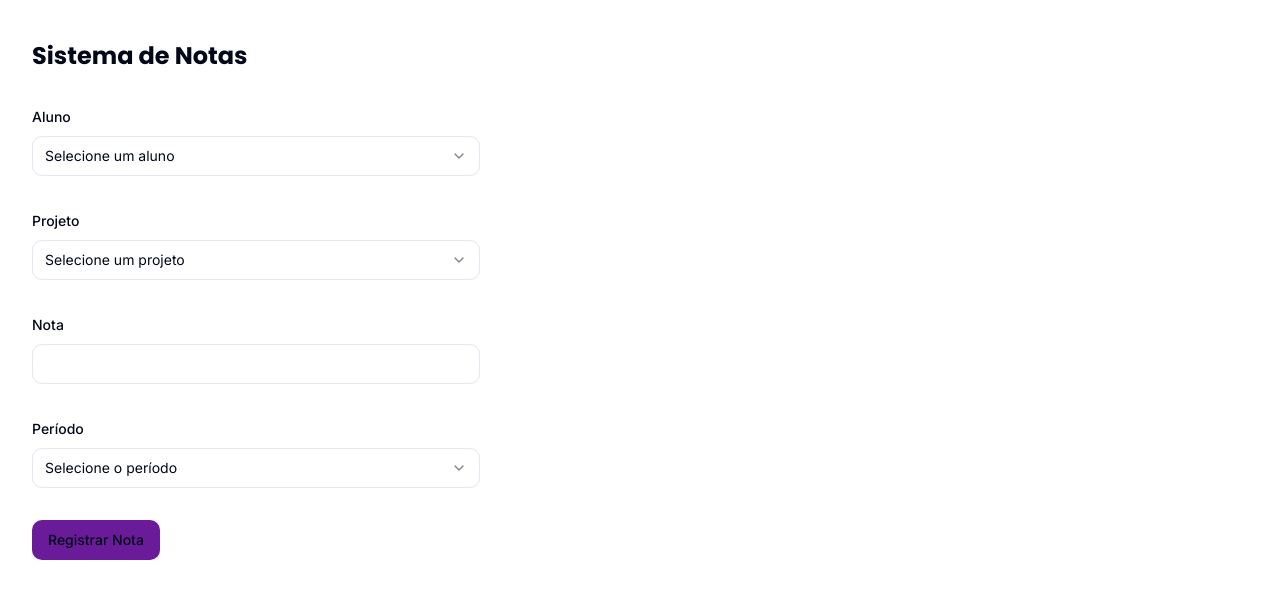
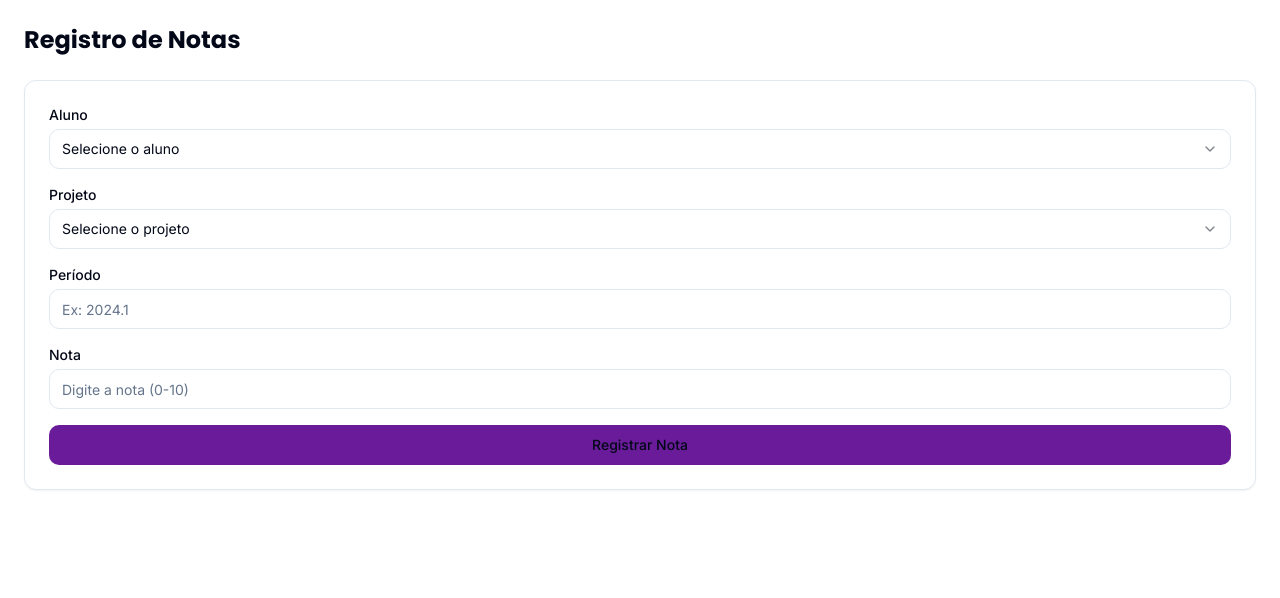
Before and after one commit to bamba-cr/ibc-54c44e5d, a React (Vite) app: page /notas in a window 1280 px wide. Shown: the top 598 px of the page. Built offline with nearby package versions, Linux system fonts and the light colour scheme.

Commit message:
Add new pages and components
Implemented additional pages and components as specified in the prompt.
[skip gpt_engineer]

```diff
--- a/src/pages/Notas.tsx
+++ b/src/pages/Notas.tsx
@@ -1,15 +1,6 @@
-import { zodResolver } from "@hookform/resolvers/zod";
-import { useForm } from "react-hook-form";
-import * as z from "zod";
+import { useState } from "react";
+import { useToast } from "@/hooks/use-toast";
 import { Button } from "@/components/ui/button";
-import {
-  Form,
-  FormControl,
-  FormField,
-  FormItem,
-  FormLabel,
-  FormMessage,
-} from "@/components/ui/form";
 import { Input } from "@/components/ui/input";
 import {
   Select,
@@ -18,143 +9,119 @@ import {
   SelectTrigger,
   SelectValue,
 } from "@/components/ui/select";
-import { useToast } from "@/hooks/use-toast";
+import { Card } from "@/components/ui/card";
 
-const formSchema = z.object({
-  studentId: z.string().min(1, "Selecione um aluno"),
-  project: z.string().min(1, "Selecione um projeto"),
-  grade: z.string().min(1, "Nota é obrigatória"),
-  period: z.string().min(1, "Período é obrigatório"),
+const Notas = () => {
+  const { toast } = useToast();
+  const [selectedStudent, setSelectedStudent] = useState("");
+  const [selectedProject, setSelectedProject] = useState("");
+  const [grade, setGrade] = useState("");
+  const [period, setPeriod] = useState("");
+
+  const handleSubmit = (e: React.FormEvent) => {
+    e.preventDefault();
+
+    // Validate grade
+    const numericGrade = parseFloat(grade);
+    if (isNaN(numericGrade) || numericGrade < 0 || numericGrade > 10) {
+      toast({
+        title: "Erro",
+        description: "A nota deve ser um número entre 0 e 10",
+        variant: "destructive",
+      });
+      return;
+    }
+
+    // Mock API call
+    console.log({
+      student: selectedStudent,
+      project: selectedProject,
+      grade: numericGrade,
+      period,
     });
 
-// Mock data - substituir por dados reais do backend
-const mockStudents = [
-  { id: "1", name: "João Silva" },
-  { id: "2", name: "Maria Santos" },
-];
-
-const projects = [
-  { id: "capoeira", label: "Capoeira" },
-  { id: "futebol", label: "Futebol" },
-  { id: "judo", label: "Judô" },
-  { id: "musica", label: "Música" },
-  { id: "informatica", label: "Informática" },
-  { id: "zumba", label: "Zumba" },
-  { id: "reforco", label: "Reforço Escolar" },
-];
-
-export default function NotasPage() {
-  const { toast } = useToast();
-  const form = useForm<z.infer<typeof formSchema>>({
-    resolver: zodResolver(formSchema),
+    toast({
+      title: "Sucesso!",
+      description: "Nota registrada com sucesso",
     });
 
-  function onSubmit(values: z.infer<typeof formSchema>) {
-    console.log(values);
-    toast({
-      title: "Nota registrada!",
-      description: "A nota foi registrada com sucesso.",
-    });
-    form.reset();
-  }
+    // Reset form
+    setGrade("");
+    setPeriod("");
+  };
 
   return (
-    <div className="container mx-auto py-10">
-      <h1 className="text-2xl font-bold mb-8">Sistema de Notas</h1>
+    <div className="container mx-auto p-6">
+      <h1 className="text-2xl font-bold mb-6">Registro de Notas</h1>
 
-      <Form {...form}>
-        <form onSubmit={form.handleSubmit(onSubmit)} className="space-y-8 max-w-md">
-          <FormField
-            control={form.control}
-            name="studentId"
-            render={({ field }) => (
-              <FormItem>
-                <FormLabel>Aluno</FormLabel>
-                <Select onValueChange={field.onChange} defaultValue={field.value}>
-                  <FormControl>
+      <Card className="p-6">
+        <form onSubmit={handleSubmit} className="space-y-4">
+          <div>
+            <label className="block text-sm font-medium mb-1">Aluno</label>
+            <Select
+              value={selectedStudent}
+              onValueChange={setSelectedStudent}
+            >
               <SelectTrigger>
-                      <SelectValue placeholder="Selecione um aluno" />
+                <SelectValue placeholder="Selecione o aluno" />
               </SelectTrigger>
-                  </FormControl>
               <SelectContent>
-                    {mockStudents.map((student) => (
-                      <SelectItem key={student.id} value={student.id}>
-                        {student.name}
-                      </SelectItem>
-                    ))}
+                <SelectItem value="1">João Silva</SelectItem>
+                <SelectItem value="2">Maria Santos</SelectItem>
+                <SelectItem value="3">Pedro Oliveira</SelectItem>
               </SelectContent>
             </Select>
-                <FormMessage />
-              </FormItem>
-            )}
-          />
+          </div>
 
-          <FormField
-            control={form.control}
-            name="project"
-            render={({ field }) => (
-              <FormItem>
-                <FormLabel>Projeto</FormLabel>
-                <Select onValueChange={field.onChange} defaultValue={field.value}>
-                  <FormControl>
+          <div>
+            <label className="block text-sm font-medium mb-1">Projeto</label>
+            <Select
+              value={selectedProject}
+              onValueChange={setSelectedProject}
+            >
               <SelectTrigger>
-                      <SelectValue placeholder="Selecione um projeto" />
+                <SelectValue placeholder="Selecione o projeto" />
               </SelectTrigger>
-                  </FormControl>
               <SelectContent>
-                    {projects.map((project) => (
-                      <SelectItem key={project.id} value={project.id}>
-                        {project.label}
-                      </SelectItem>
-                    ))}
+                <SelectItem value="capoeira">Capoeira</SelectItem>
+                <SelectItem value="musica">Música</SelectItem>
+                <SelectItem value="danca">Dança</SelectItem>
               </SelectContent>
             </Select>
-                <FormMessage />
-              </FormItem>
-            )}
+          </div>
+
+          <div>
+            <label className="block text-sm font-medium mb-1">Período</label>
+            <Input
+              type="text"
+              placeholder="Ex: 2024.1"
+              value={period}
+              onChange={(e) => setPeriod(e.target.value)}
+              required
             />
+          </div>
 
-          <FormField
-            control={form.control}
-            name="grade"
-            render={({ field }) => (
-              <FormItem>
-                <FormLabel>Nota</FormLabel>
-                <FormControl>
-                  <Input type="number" min="0" max="10" step="0.5" {...field} />
-                </FormControl>
-                <FormMessage />
-              </FormItem>
-            )}
+          <div>
+            <label className="block text-sm font-medium mb-1">Nota</label>
+            <Input
+              type="number"
+              min="0"
+              max="10"
+              step="0.1"
+              placeholder="Digite a nota (0-10)"
+              value={grade}
+              onChange={(e) => setGrade(e.target.value)}
+              required
             />
+          </div>
 
-          <FormField
-            control={form.control}
-            name="period"
-            render={({ field }) => (
-              <FormItem>
-                <FormLabel>Período</FormLabel>
-                <Select onValueChange={field.onChange} defaultValue={field.value}>
-                  <FormControl>
-                    <SelectTrigger>
-                      <SelectValue placeholder="Selecione o período" />
-                    </SelectTrigger>
-                  </FormControl>
-                  <SelectContent>
-                    <SelectItem value="1">1º Bimestre</SelectItem>
-                    <SelectItem value="2">2º Bimestre</SelectItem>
-                    <SelectItem value="3">3º Bimestre</SelectItem>
-                    <SelectItem value="4">4º Bimestre</SelectItem>
-                  </SelectContent>
-                </Select>
-                <FormMessage />
-              </FormItem>
-            )}
-          />
-
-          <Button type="submit">Registrar Nota</Button>
+          <Button type="submit" className="w-full">
+            Registrar Nota
+          </Button>
         </form>
-      </Form>
+      </Card>
     </div>
   );
-}
+};
+
+export default Notas;
--- a/src/pages/Relatorios.tsx
+++ b/src/pages/Relatorios.tsx
@@ -1,12 +1,5 @@
 import { useState } from "react";
 import { Button } from "@/components/ui/button";
-import {
-  Select,
-  SelectContent,
-  SelectItem,
-  SelectTrigger,
-  SelectValue,
-} from "@/components/ui/select";
 import {
   Table,
   TableBody,
@@ -15,58 +8,63 @@ import {
   TableHeader,
   TableRow,
 } from "@/components/ui/table";
-import { Download } from "lucide-react";
+import {
+  Select,
+  SelectContent,
+  SelectItem,
+  SelectTrigger,
+  SelectValue,
+} from "@/components/ui/select";
 
-// Mock data - substituir por dados reais do backend
+const Relatorios = () => {
+  const [selectedProject, setSelectedProject] = useState("");
+
   const mockData = [
     {
-    id: "1",
+      id: 1,
       name: "João Silva",
       project: "Capoeira",
-    attendance: "85%",
+      frequency: "85%",
       grade: "8.5",
+      status: "Ativo",
     },
     {
-    id: "2",
+      id: 2,
       name: "Maria Santos",
       project: "Música",
-    attendance: "90%",
+      frequency: "92%",
       grade: "9.0",
+      status: "Ativo",
     },
+    // Add more mock data as needed
   ];
 
-export default function RelatoriosPage() {
-  const [selectedProject, setSelectedProject] = useState<string>("");
-
   const handleExport = () => {
-    // Implementar exportação para Excel/PDF
+    // Mock export functionality
     console.log("Exportando relatório...");
+    alert("Relatório exportado com sucesso!");
   };
 
   return (
-    <div className="container mx-auto py-10">
-      <div className="flex justify-between items-center mb-8">
+    <div className="container mx-auto p-6">
+      <div className="flex justify-between items-center mb-6">
         <h1 className="text-2xl font-bold">Relatórios Gerenciais</h1>
-        <Button onClick={handleExport}>
-          <Download className="mr-2 h-4 w-4" />
-          Exportar
-        </Button>
+        <Button onClick={handleExport}>Exportar Relatório</Button>
       </div>
 
       <div className="mb-6">
-        <Select onValueChange={setSelectedProject} value={selectedProject}>
+        <Select
+          value={selectedProject}
+          onValueChange={setSelectedProject}
+        >
           <SelectTrigger className="w-[200px]">
             <SelectValue placeholder="Filtrar por projeto" />
           </SelectTrigger>
           <SelectContent>
-            <SelectItem value="">Todos os projetos</SelectItem>
+            <SelectItem value="all">Todos os Projetos</SelectItem>
             <SelectItem value="capoeira">Capoeira</SelectItem>
-            <SelectItem value="futebol">Futebol</SelectItem>
-            <SelectItem value="judo">Judô</SelectItem>
             <SelectItem value="musica">Música</SelectItem>
-            <SelectItem value="informatica">Informática</SelectItem>
-            <SelectItem value="zumba">Zumba</SelectItem>
-            <SelectItem value="reforco">Reforço Escolar</SelectItem>
+            <SelectItem value="danca">Dança</SelectItem>
           </SelectContent>
         </Select>
       </div>
@@ -78,7 +76,8 @@ export default function RelatoriosPage() {
               <TableHead>Nome</TableHead>
               <TableHead>Projeto</TableHead>
               <TableHead>Frequência</TableHead>
-              <TableHead>Média</TableHead>
+              <TableHead>Nota</TableHead>
+              <TableHead>Status</TableHead>
             </TableRow>
           </TableHeader>
           <TableBody>
@@ -86,8 +85,9 @@ export default function RelatoriosPage() {
               <TableRow key={item.id}>
                 <TableCell>{item.name}</TableCell>
                 <TableCell>{item.project}</TableCell>
-                <TableCell>{item.attendance}</TableCell>
+                <TableCell>{item.frequency}</TableCell>
                 <TableCell>{item.grade}</TableCell>
+                <TableCell>{item.status}</TableCell>
               </TableRow>
             ))}
           </TableBody>
@@ -95,4 +95,6 @@ export default function RelatoriosPage() {
       </div>
     </div>
   );
-}
+};
+
+export default Relatorios;
```
Also changed, not shown: src/components/layout/Navbar.tsx (+23 -9 lines), src/pages/Historico.tsx (+46 -76 lines). Lines whose indentation alone changed are shown as unchanged.
